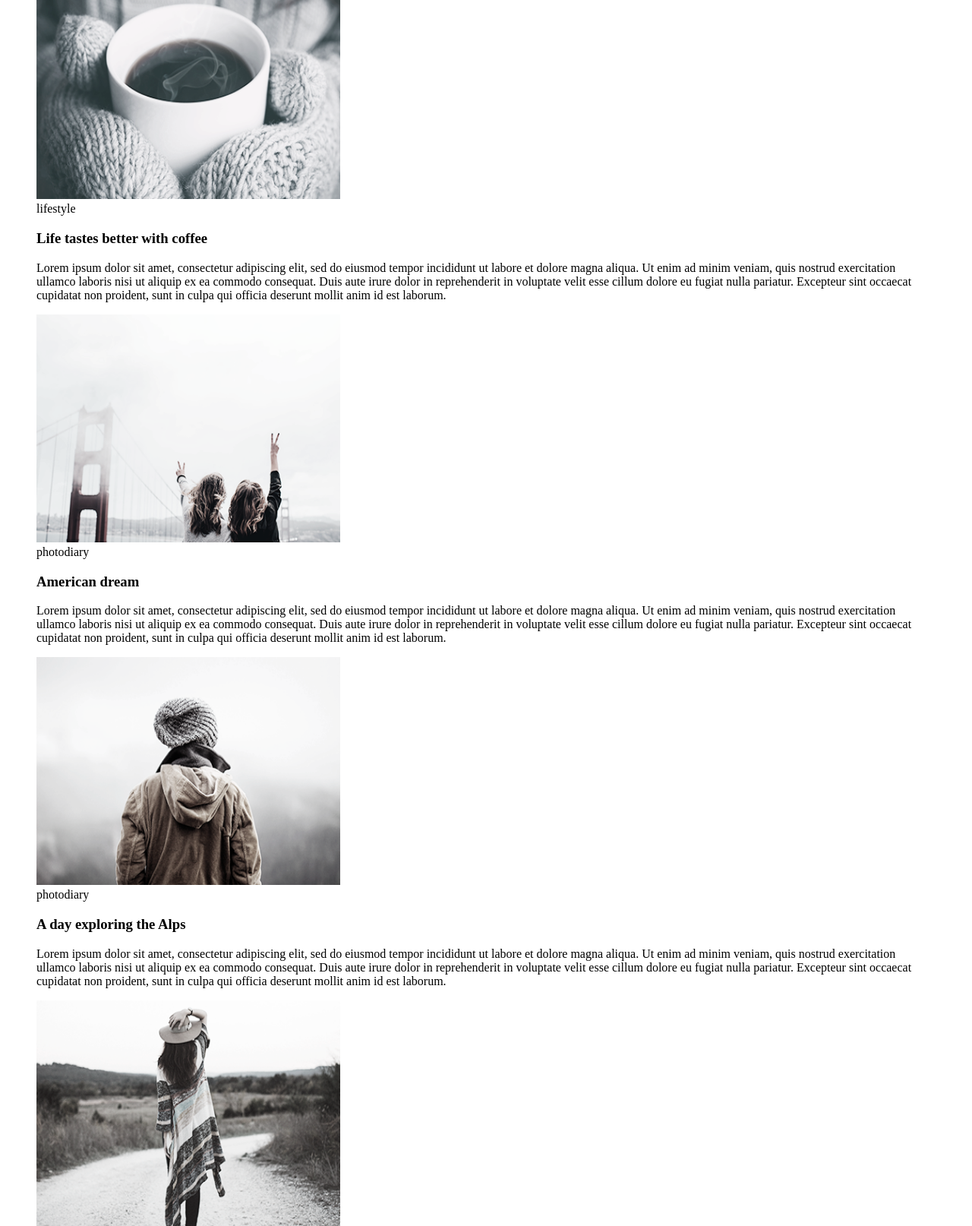
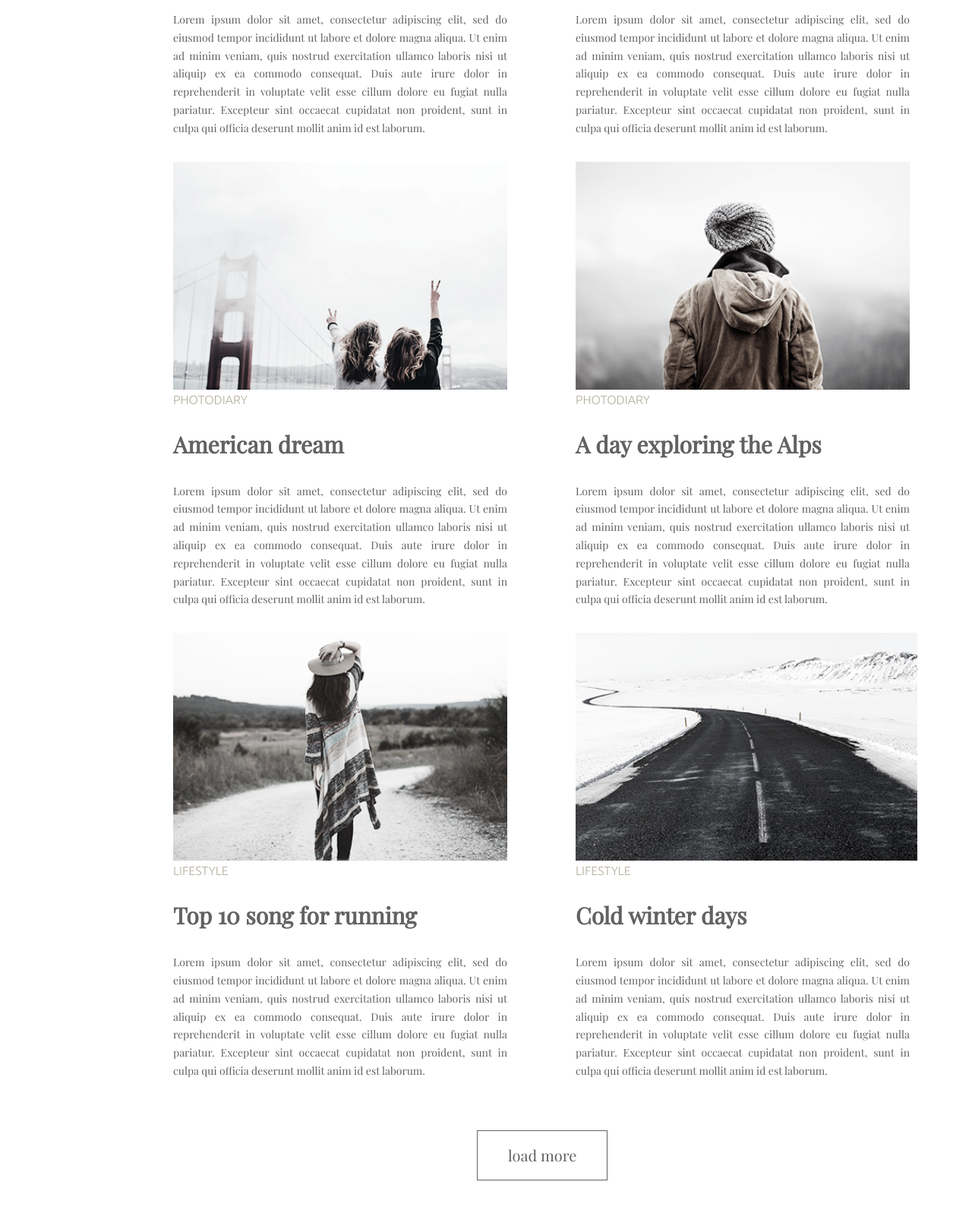
Before and after one commit to zeabato/goit-fe-course, a plain HTML site: page module_3/index.html in a window 1280 px wide. Shown: the part 593-2207 px from the top of the page at 76% size. After the commit the page ends 2155 px from the top, so only its background shows below. Drawn offline with Linux system fonts and the light colour scheme.

Commit message:
add 3 module

```diff
--- a/module_3/index.html
+++ b/module_3/index.html
@@ -3,7 +3,8 @@
 <head>
     <meta charset="UTF-8">
     <meta name="viewport" content="width=device-width, initial-scale=1.0">
-    <title>module_01</title>
+    <title>module_03</title>
+    <link rel="stylesheet" href="style.css">
 </head>
 <body>
     <header>
@@ -17,9 +18,9 @@
         </nav>
     </header>
     <main>
-        <div>
+        <div class="parent">
             <figure>
-                <img width="400" height="300" class="photo" src="./img/girl.png" alt="photo">
+                <img width="440" height="300" class="photo" src="./img/girl.png" alt="photo">
                 <figcaption>lifestyle</figcaption>
                 <h3>More than just a music festival </h3>
                 <p>Lorem ipsum dolor sit amet, consectetur adipiscing elit,
@@ -30,9 +31,9 @@
                 sunt in culpa qui officia deserunt mollit anim id est laborum.</p>
             </figure>
         </div>
-        <div>
+        <div class="parent">
             <figure>
-                <img width="400" height="300" class="photo" src="./img/coffee.png" alt="photo">
+                <img width="440" height="300" class="photo" src="./img/coffee.png" alt="photo">
                 <figcaption>lifestyle</figcaption>
                 <h3>Life tastes better with coffee</h3>
                 <p>Lorem ipsum dolor sit amet, consectetur adipiscing elit,
@@ -43,9 +44,9 @@
                 sunt in culpa qui officia deserunt mollit anim id est laborum.</p>
             </figure>
         </div>
-        <div>
+        <div class="parent">
             <figure>
-                <img width="400" height="300" class="photo" src="./img/bridge.png" alt="photo">
+                <img width="440" height="300" class="photo" src="./img/bridge.png" alt="photo">
                 <figcaption>photodiary</figcaption>
                 <h3>American dream</h3>
                 <p>Lorem ipsum dolor sit amet, consectetur adipiscing elit,
@@ -56,9 +57,9 @@
                 sunt in culpa qui officia deserunt mollit anim id est laborum.</p>
             </figure>
         </div>
-        <div>
+        <div class="parent">
             <figure>
-            <img width="400" height="300" class="photo" src="./img/cap.png" alt="photo">
+            <img width="440" height="300" class="photo" src="./img/cap.png" alt="photo">
             <figcaption>photodiary</figcaption>
             <h3>A day exploring the Alps</h3>
             <p>Lorem ipsum dolor sit amet, consectetur adipiscing elit,
@@ -69,9 +70,9 @@
                 sunt in culpa qui officia deserunt mollit anim id est laborum.</p>
             </figure>
         </div>
-        <div>
+        <div class="parent">
             <figure>
-                <img width="400" height="300" class="photo" src="./img/girlback.png" alt="photo">
+                <img width="440" height="300" class="photo" src="./img/girlback.png" alt="photo">
                 <figcaption>lifestyle</figcaption>
                 <h3>Top 10 song for running</h3>
                 <p>Lorem ipsum dolor sit amet, consectetur adipiscing elit,
@@ -82,9 +83,9 @@
                 sunt in culpa qui officia deserunt mollit anim id est laborum.</p>
             </figure>
         </div>
-        <div>
+        <div class="parent">
             <figure>
-                <img width="400" height="300" class="photo" src="./img/road.png" alt="photo">
+                <img width="450" height="300" class="photo" src="./img/road.png" alt="photo">
                 <figcaption>lifestyle</figcaption>
                 <h3>Cold winter days</h3>
                 <p>Lorem ipsum dolor sit amet, consectetur adipiscing elit,
--- /dev/null
+++ b/module_3/style.css
@@ -0,0 +1,86 @@
+
+nav {
+  color: rgba(98, 98, 98, 1);
+  font-family: "PlayfairDisplay";
+}
+ul {
+  list-style: none;
+  margin-top: 77px;
+  padding-left: 320px;
+  margin-bottom: 73px;
+  text-transform: uppercase;
+  font-size: 14px;
+}
+a {
+  color: rgba(98, 98, 98, 1); /* Цвет обычной ссылки */
+  text-decoration: none; /* Убираем подчеркивание у ссылок */
+ }
+ a:visited {
+  color: rgba(98, 98, 98, 1); /* Цвет посещённой ссылки */
+ }
+ a:hover {
+  color: rgba(72, 168, 238, 1); /* Цвет ссылки при наведении на нее курсора мыши */
+  text-decoration: none; /* Добавляем подчеркивание */
+  -webkit-transition-duration: 0.5s; /* Safari */
+  transition-duration: 0.5s;
+ }
+li {
+  display: inline;
+  padding: 70px;
+}
+main{
+  padding-left: 170px;
+}
+  .parent {
+  background: white;
+  float: left;
+  width: 520px;
+  padding-left: 10px;
+  padding-right: 0px;
+  }
+figcaption{
+  font-family: "Ubuntu";
+  text-transform: uppercase;
+  color: rgba(180, 173, 158, 1);
+}
+h3 {
+  font-family: "PlayfairDisplay";
+  font-size: 30px;
+  color: rgba(98, 98, 98, 1);
+}
+p {
+  font-family: "PlayfairDisplay";
+  font-size: 14px;
+  line-height: 170%;
+  text-align: justify;
+  color: rgba(98, 98, 98, 1);
+}
+button{
+  text-align: center;
+  margin-left: 450px;
+  margin-top: 50px;
+  background-color: white;
+  font-family: "PlayfairDisplay";
+  color: rgba(98, 98, 98, 1);
+  font-size: 20px;
+  line-height: 170%;
+  padding-top: 15px;
+  padding-left: 40px;
+  padding-right: 40px;
+  padding-bottom: 15px;
+  border: 1px solid;
+}
+button:hover {
+  background-color: rgba(72, 168, 238, 1);
+  -webkit-transition-duration: 0.5s; /* Safari */
+  transition-duration: 0.5s;
+  color: white;
+}
+@font-face {
+  font-family: "PlayfairDisplay";
+  src: url("fonts/PlayfairDisplay-Regular.ttf") format("truetype");
+ }
+ @font-face {
+  font-family: "Ubuntu";
+  src: url("fonts/Ubuntu-Light.ttf") format("truetype");
+ }
```
Also changed, not shown: module_3/fonts/PlayfairDisplay-Regular.ttf (added), module_3/fonts/Ubuntu-Light.ttf (added), 2 other files.
